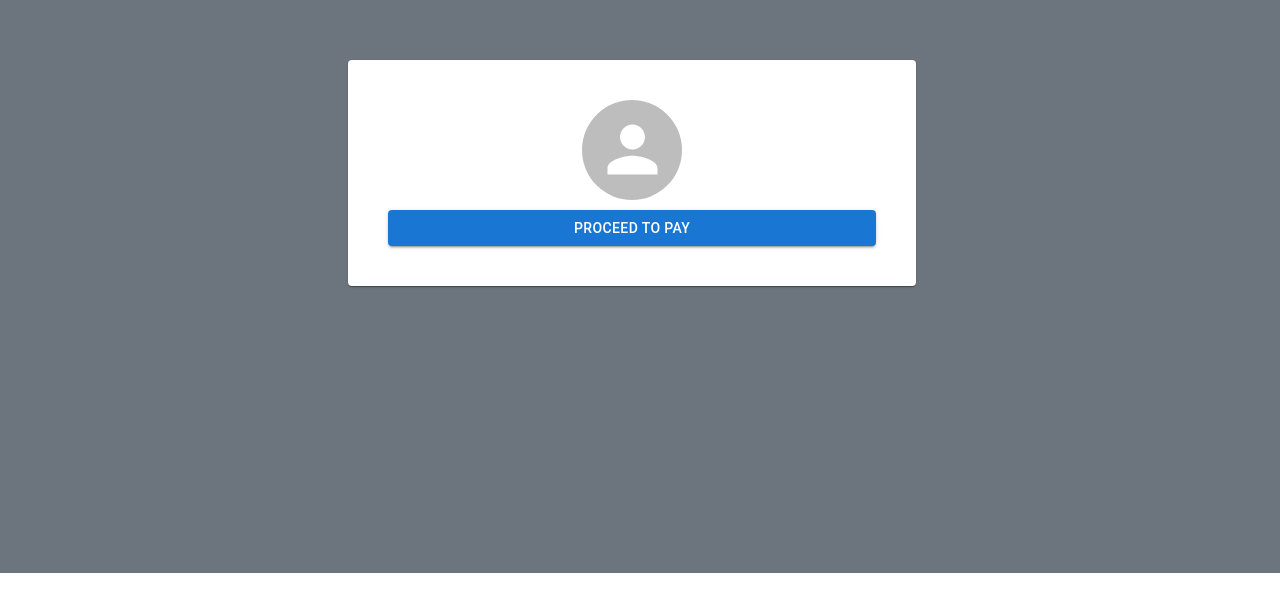
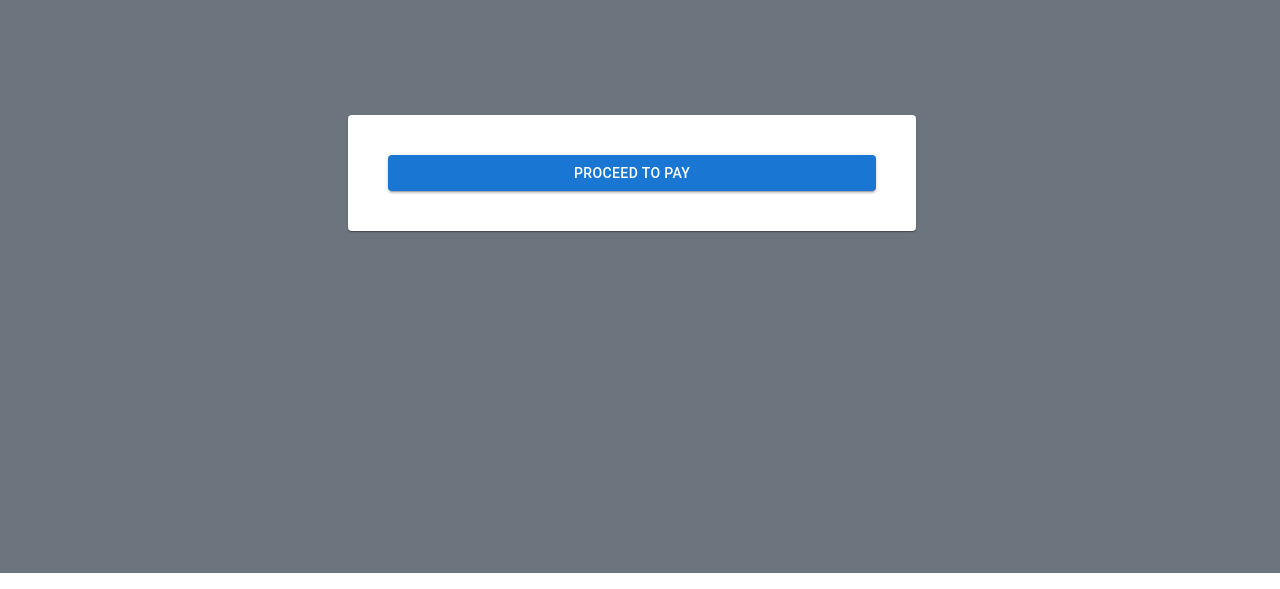
Before and after one commit to Manzar-Hassan/guvi-hackathon-2-frontend, a React (Create React App) app: page /payment in a window 1280 px wide. Shown: the part 211-800 px from the top of the page. Built offline with nearby package versions, Linux system fonts and the light colour scheme; sample sign-in values are in the browser's storage.

Commit message:
bugs fixing

```diff
--- a/src/pages/login/Login.js
+++ b/src/pages/login/Login.js
@@ -13,7 +13,7 @@ import {
 } from "@mui/material";
 import VisibilityIcon from "@mui/icons-material/Visibility";
 import VisibilityOffIcon from "@mui/icons-material/VisibilityOff";
-import React, { useContext, useState } from "react";
+import React, { useContext, useState, useEffect } from "react";
 import { Link, useNavigate } from "react-router-dom";
 import UserContext from "../../context/UserContext";
 import axios from "axios";
@@ -26,7 +26,7 @@ const Login = () => {
     password: "",
   });
   const navigate = useNavigate();
-  const { setLoginUser, setIsLoggedIn, ticketDetails, setTicketDetails } =
+  const { setLoginUser, setIsLoggedIn, ticketDetails, setTicketDetails, isLoggedIn } =
     useContext(UserContext);
 
   const handlePassVisibilty = () => {
@@ -77,6 +77,12 @@ const Login = () => {
       console.log(error);
     }
   };
+
+  useEffect(()=>{
+    if(isLoggedIn) {
+      navigate("/movies")
+    }
+  },[isLoggedIn])
 
   return (
     <Box sx={{ background: "#212529", minHeight: "100vh" }}>
--- a/src/pages/payment-page/Payment.js
+++ b/src/pages/payment-page/Payment.js
@@ -7,8 +7,6 @@ import {
   Button,
   Grid,
   Paper,
-  Avatar,
-  Box,
   Snackbar,
 } from "@mui/material";
 import UserContext from "../../context/UserContext";
@@ -97,15 +95,6 @@ const Payment = () => {
           style={{ minHeight: "100vh" }}
         >
           <Paper elelvation={2} sx={{ padding: 5 }}>
-            <Box sx={{ display: "flex", justifyContent: "center" }}>
-              <Avatar
-                sx={{
-                  height: "100px",
-                  width: "100px",
-                  marginBottom: "10px",
-                }}
-              />
-            </Box>
             <form onSubmit={submitHandler}>
               <Grid container direction="column" spacing={2}>
                 <Grid item>
```
